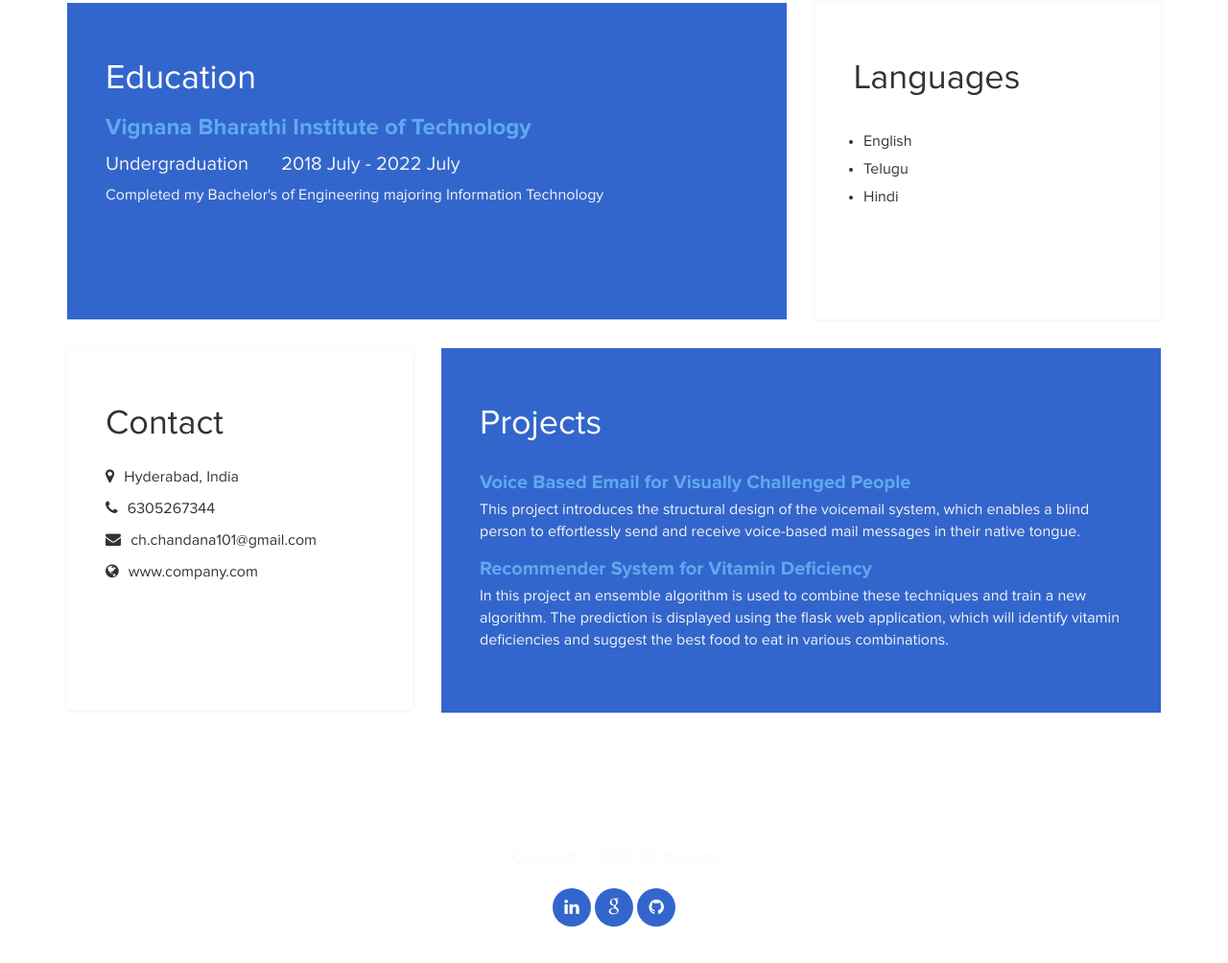
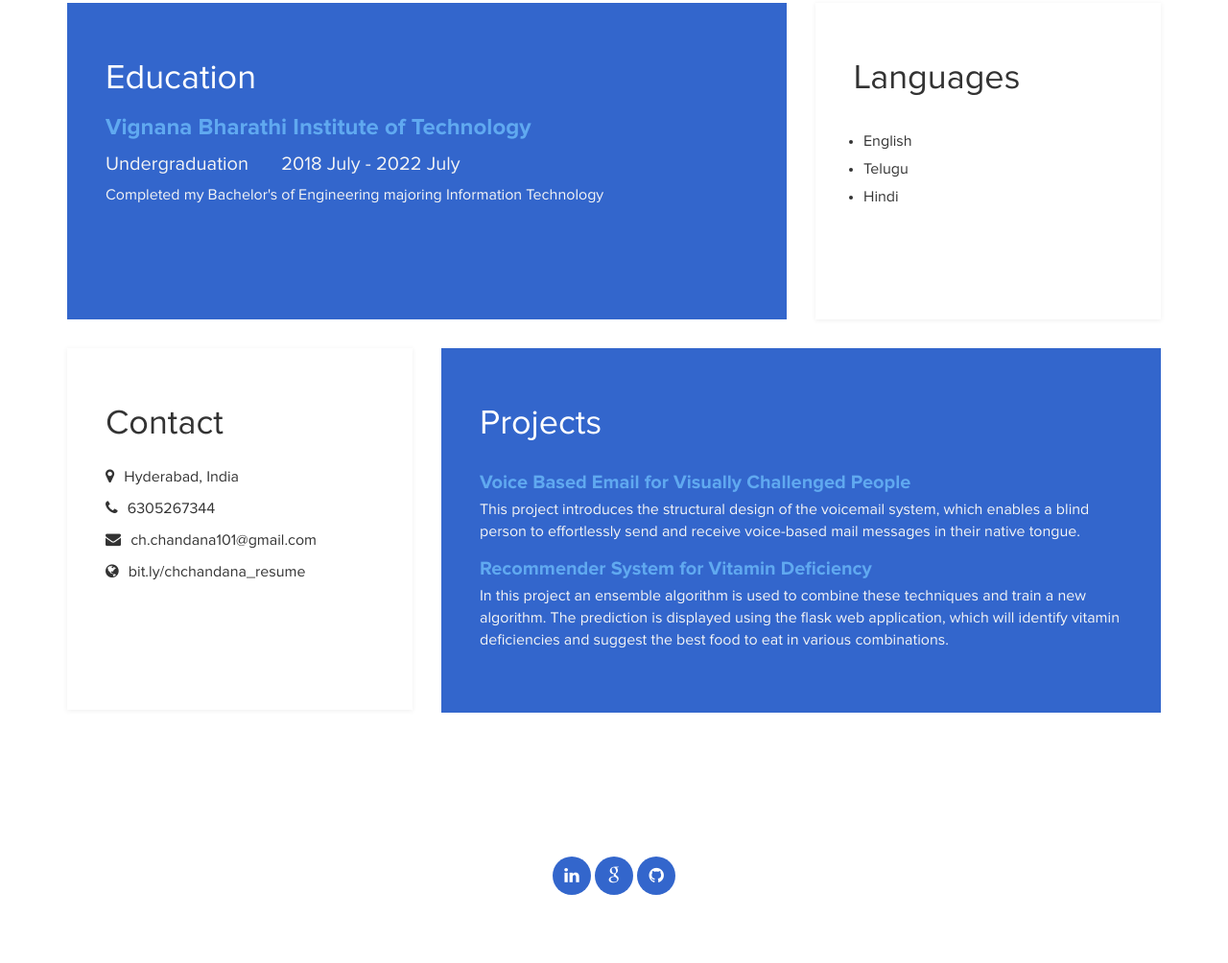
Before and after one commit to Chandana-512/ResumeWebsite, a plain HTML site: page index.html in a window 1280 px wide. Shown: the part 1238-2242 px from the top of the page at 96% size. Drawn offline with Linux system fonts and the light colour scheme.

Commit message:
Update index.html

```diff
--- a/index.html
+++ b/index.html
@@ -114,7 +114,7 @@ http://www.templatemo.com/tm-467-easy-profile
 					<p><i class="fa fa-map-marker"></i> Hyderabad, India</p>
 					<p><i class="fa fa-phone"></i> 6305267344</p>
 					<p><i class="fa fa-envelope"></i> ch.chandana101@gmail.com</p>
-					<p><i class="fa fa-globe"></i> www.company.com</p>
+					<p><i class="fa fa-globe"></i> bit.ly/chchandana_resume</p>
 			</div>
 		</div>
 		<div class="col-md-8 col-sm-12">
@@ -137,7 +137,6 @@ http://www.templatemo.com/tm-467-easy-profile
 	<div class="container">
 		<div class="row">
 			<div class="col-md-12 col-sm-12">
-				<p>Copyright &copy; 2022 CC Website</p>
 				<ul class="social-icons">
 					<li><a href="https://www.linkedin.com/in/chandana-chittaluri-99b9151a5/" class="fa fa-linkedin"></a></li>
                     <li><a href="mailto:ch.chandana101@gmail.com" class="fa fa-google"></a></li>
```
